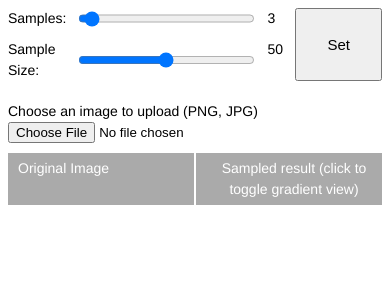
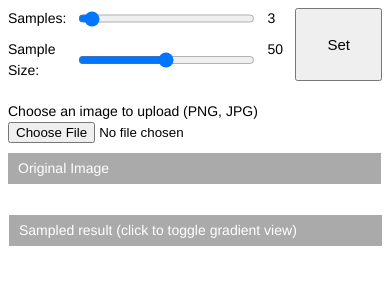
Before and after one commit to Danjohnsonnj/sample-colors-from-image-upload, a plain HTML site: page index.html in a window 390 px wide. Drawn offline with Linux system fonts and the light colour scheme.

Commit message:
Better layout thru grid-css

```diff
--- a/index.html
+++ b/index.html
@@ -26,12 +26,13 @@
         <label for="image_uploads">Choose an image to upload (PNG, JPG)</label>
         <input type="file" id="image_uploads" name="image_uploads" accept=".jpg, .jpeg, .png">
       </div>
-      <div class="preview-label">Original Image</div>
-      <div class="sample-label">Sampled result (click to toggle gradient view)</div>
-      <div class="preview">
-        <p>No files currently selected for upload</p>
-      </div>
-      <div class="swatches">
+      <div class="media-layout">
+        <div class="preview-label">Original Image</div>
+        <div class="sample-label">Sampled result (click to toggle gradient view)</div>
+        <div class="preview">
+          <p>No files currently selected for upload</p>
+        </div>
+        <div class="swatches"></div>
       </div>
     </form>
 
--- a/styles.css
+++ b/styles.css
@@ -26,7 +26,6 @@ input[type="button"] {
 .preview img {
   display: block;
   width: 100%;
-  max-height: 100%;
 }
 
 form {
@@ -91,27 +90,47 @@ canvas.sampler {
   visibility: hidden;
 }
 
-.swatches.over {
-  /* transform: translate3d(-100%, 0, 0);
-  transition: transform 0.5s ease-in-out, opacity 1s ease-in-out; */
-}
-
 .swatches.over > div{
   opacity: 0;
 }
 
-.swatches.over:hover {
-  /* opacity: 0.1; */
+.media-layout {
+  width: 100%;
+  display: grid;
+  grid-template-columns: 1fr 1fr;
 }
 
 @media all and (max-width: 800px) {
   .preview,
-  .swatches {
+  .swatches,
+  .preview-label,
+  .sample-label {
     flex: none;
     width: 100%;
   }
 
-  .swatches.over {
+  .media-layout {
+    display: grid;
+    grid-template-columns: 100%;
+  }
+
+  .preview-label {
+    grid-row: 1/2;
+  }
+
+  .sample-label {
+    grid-row: 3/4;
+  }
+
+  .preview {
+    grid-row: 2/3;
+  }
+
+  .swatches {
+    grid-row: 4/5;
+  }
+
+  /* .swatches.over {
     transform: translate3d(0, -100%, 0);
     opacity: 0 !important;
   }
@@ -119,5 +138,5 @@ canvas.sampler {
     opacity: 1 !important;
     transform: translate3d(0, -100%, 0);
     transition: transform 0s ease-in-out, opacity 1s ease-in-out;
-  }
+  } */
 }
```
